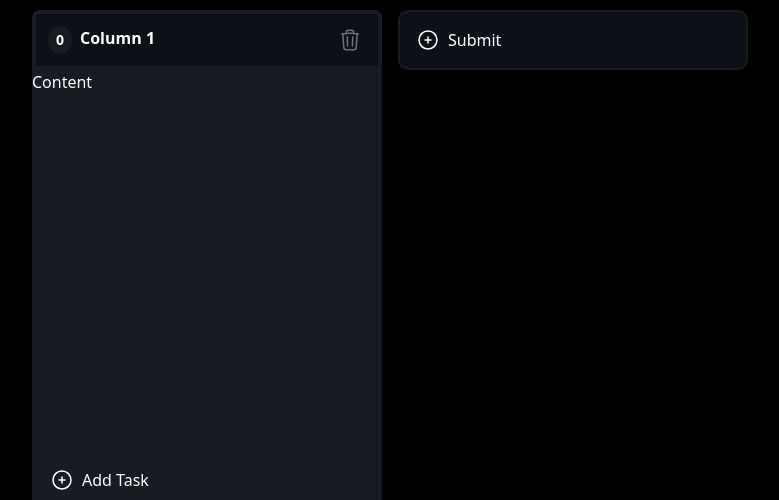
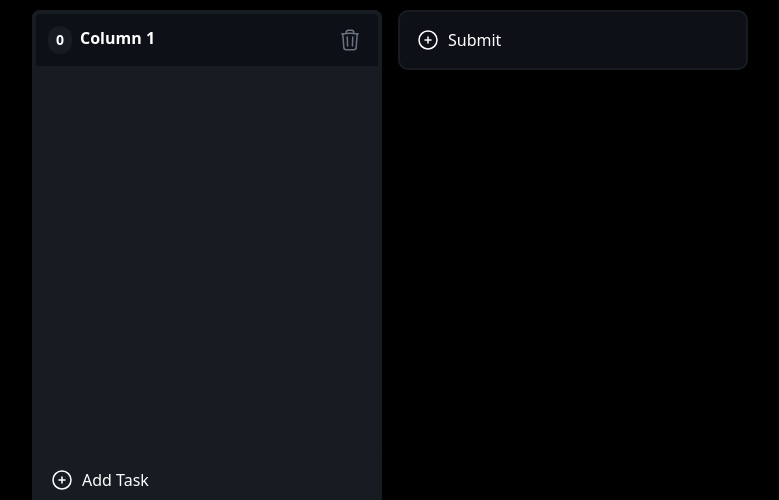
Before and after one commit to Toheedullah-K3/DevTrack, a React (Vite) app: page / in a window 1280 px wide. Both pictures are taken after a click on the button "Submit". Shown: the part 140-640 px from the top of the page, without its empty margins (250-1029 px from the left). Built offline with nearby package versions, Linux system fonts and the light colour scheme.

Commit message:
Trash Icon and Function for TaskCard is added

```diff
--- a/src/components/ColumnContainer.tsx
+++ b/src/components/ColumnContainer.tsx
@@ -1,9 +1,10 @@
 import { useState } from "react"
 import TrashIcon from "../icons/TrashIcon"
-import type { Column, Id } from "../types"
+import type { Column, Id, Task } from "../types"
 import { useSortable } from "@dnd-kit/sortable"
 import { CSS } from "@dnd-kit/utilities"
 import PlusIcon from "../icons/PlusIcon"
+import TaskCard from "./TaskCard"
 
 
 interface Props {
@@ -12,8 +13,10 @@ interface Props {
     updateColumn: (id: Id, title: string) =>  void;
 
     createTask: (columnId: Id) => void;
+    deleteTask: (id: Id) => void;
+    tasks: Task[]
 }
-function ColumnContainer({ column, deleteColumn, updateColumn, createTask }: Props) {
+function ColumnContainer({ column, deleteColumn, updateColumn, createTask, tasks, deleteTask }: Props) {
 
     const [editMode, setEditMode] = useState(false);
 
@@ -79,8 +82,12 @@ function ColumnContainer({ column, deleteColumn, updateColumn, createTask }: Pro
             </div>
 
             {/* Column Task Container  */}
-            <div className="flex grow">
-                Content
+            <div className="flex grow flex-col gap-4 p-2 overflow-x-hidden overflow-y-auto">
+                {
+                    tasks.map(task => (
+                        <TaskCard key={task.id} task={task} deleteTask= {deleteTask} />
+                    ))
+                }
             </div>
 
             {/* Column Footer  */}
--- a/src/components/KanbanBoard.tsx
+++ b/src/components/KanbanBoard.tsx
@@ -92,6 +92,11 @@ function KanbanBoard() {
         setTasks([...tasks, newTask])
     }
 
+    function deleteTask(id: Id){
+        const newTasks = tasks.filter(task => task.id !== id);
+        setTasks(newTasks)
+    }
+
 
     return (
         <div className="m-auto flex min-h-screen w-full items-center overflow-x-auto overflow-y-hidden px-10">
@@ -107,6 +112,8 @@ function KanbanBoard() {
                                     deleteColumn={deleteColumn}
                                     updateColumn={updateColumn}
                                     createTask={createTask}
+                                    deleteTask={deleteTask}
+                                    tasks={tasks.filter(task => task.columnId === col.id)}
                                     />
                             ))}
                         </SortableContext>
--- /dev/null
+++ b/src/components/TaskCard.tsx
@@ -0,0 +1,35 @@
+import TrashIcon from "../icons/TrashIcon"
+import { Id, Task } from "@/types"
+import { useState } from "react"
+
+
+interface Props {
+    task: Task
+    deleteTask: (id: Id) => void
+}
+
+
+function TaskCard({ task , deleteTask}: Props) {
+
+    const [mouseIsOver, setMouseIsOver] = useState(false);
+  return (
+    <div className="bg-mainBackgroundColor p-2.5 h-[100px] min-h-[100px] items-center flex text-left rounded-xl hover:ring-2 hover:ring-inset hover:ring-rose-500 cursor-grab relative"
+    onMouseEnter={() => {
+        setMouseIsOver(true)
+    }}
+    onMouseLeave={() => {
+        setMouseIsOver(false)
+    }}
+    >
+      {task.content}
+
+      {mouseIsOver && (
+        <button onClick= {() => {deleteTask(task.id)}} className="stroke-white absolute right-4 top-1/2 -translate-y-1/2 bg-columnBackgroundColor p-2 rounded opacity-60 hover:opacity-100">
+        <TrashIcon />
+      </button>
+      )}
+    </div>
+  )
+}
+
+export default TaskCard
```
